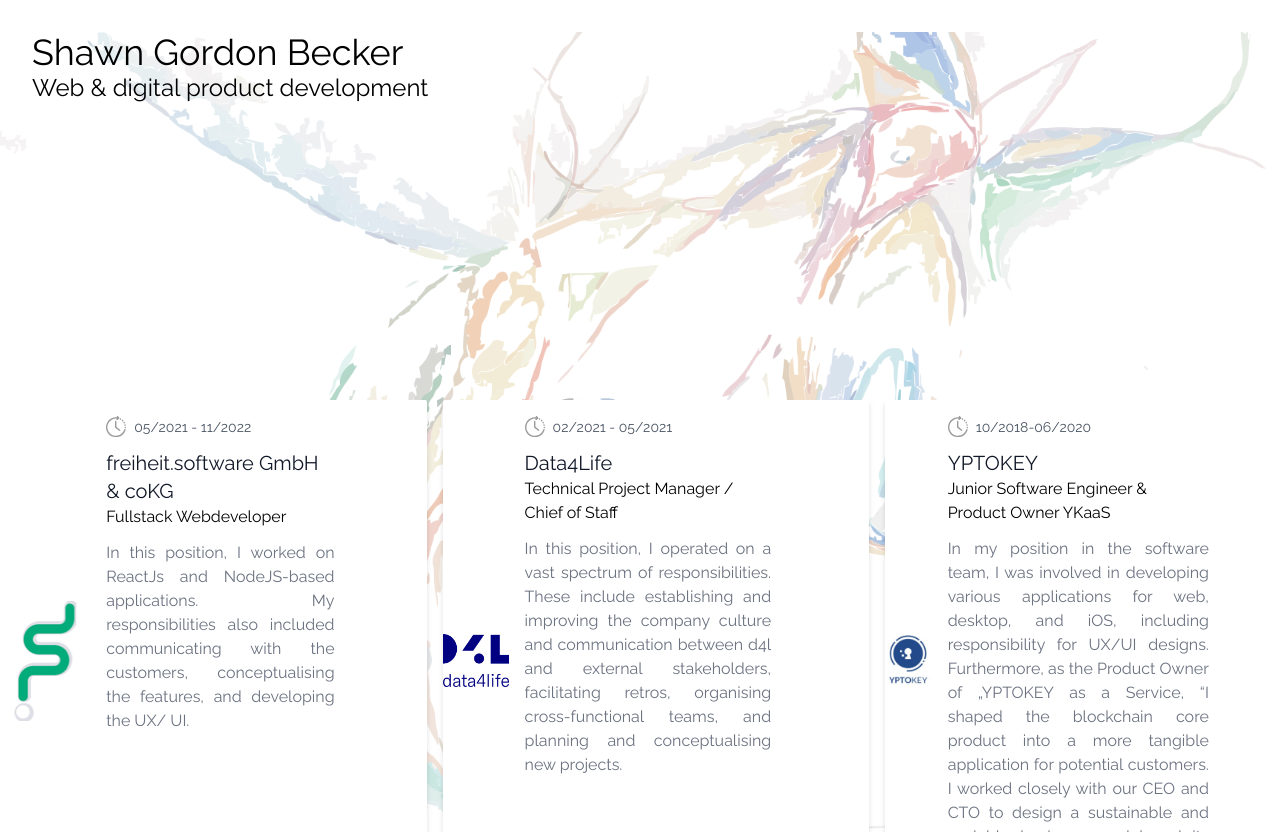
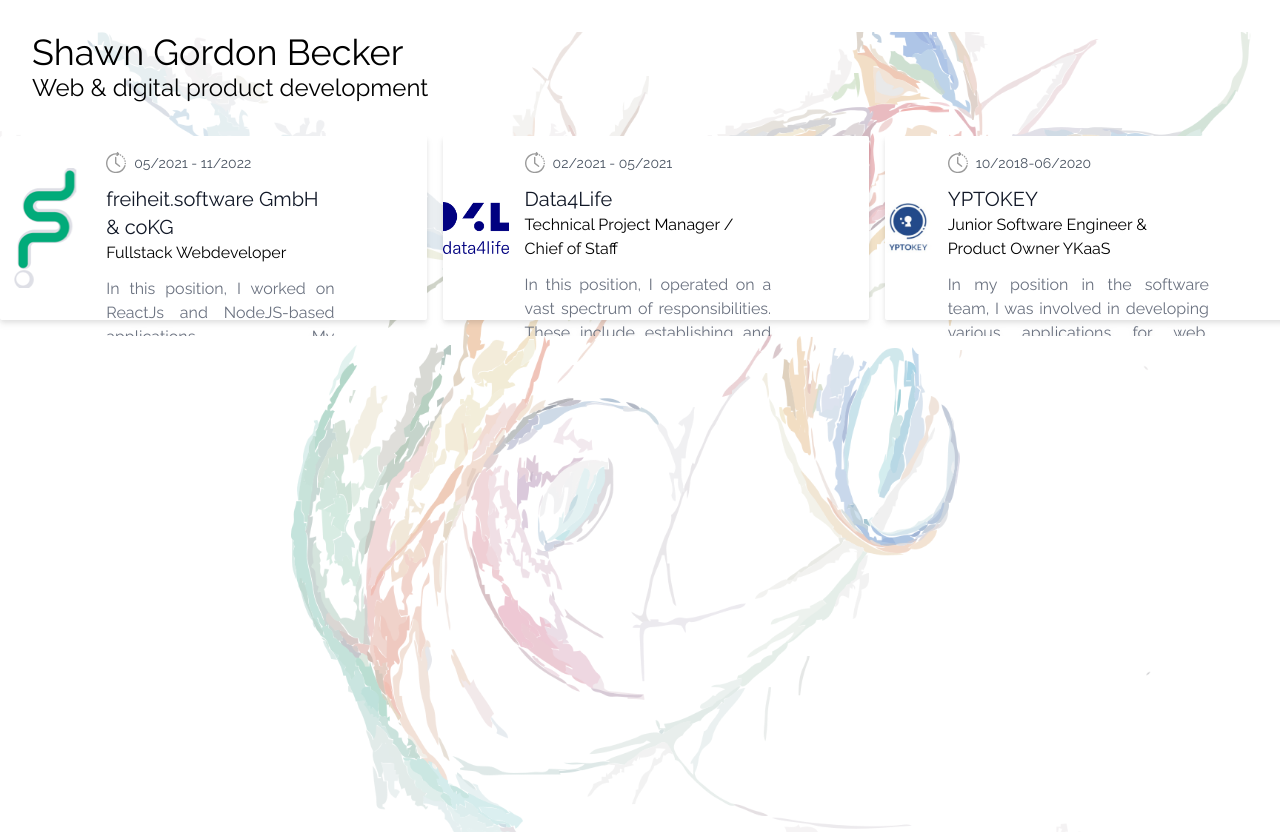
Before and after one commit to ShawnGB/my-portfolio, a React (Vite) app: page / in a window 1280 px wide. Built offline with nearby package versions, Linux system fonts and the light colour scheme.

Commit message:
housecleaning

```diff
--- a/src/components/CV/CvCardComponent.tsx
+++ b/src/components/CV/CvCardComponent.tsx
@@ -11,7 +11,7 @@
       <div className='w-full h-full flex text-gray-500'>
         <img
           className='m-auto'
-          src={`/assets/images/${experience.icon}`}
+          src={`assets/images/${experience.icon}`}
           alt=''
         />
       </div>
--- a/src/components/CV/CvComponent.tsx
+++ b/src/components/CV/CvComponent.tsx
@@ -1,22 +1,14 @@
-import { useEffect, useState } from 'react';
 import data from '../../assets/cvdata.json';
 import { WorkingExperience } from '../../Models';
 import CvCardComponent from './CvCardComponent';
 
 export default function CvComponent() {
-  const [experiences, setExperiences] = useState<WorkingExperience[]>([]);
-
-  useEffect(() => {
-    if (data.working) {
-      setExperiences(data.working);
-    }
-  }, []);
-
   return (
-    <div className='flex flex-row gap-4 overflow-x-scroll fixed top-2/4'>
-      {experiences.map((experience: WorkingExperience) => (
-        <CvCardComponent experience={experience} />
-      ))}
+    <div className='flex flex-row gap-4 absolut top-2/4 overflow-x-scroll  h-1/4'>
+      {data.working &&
+        data.working.map((experience: WorkingExperience) => (
+          <CvCardComponent experience={experience} />
+        ))}
     </div>
   );
 }
```
